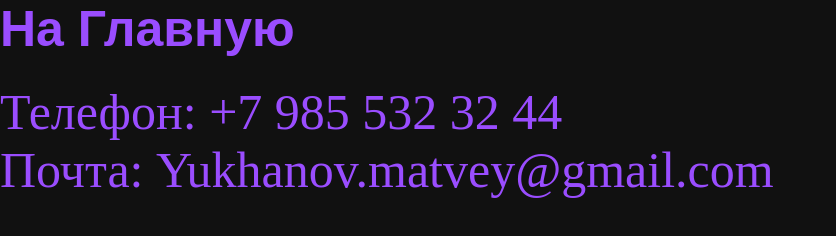
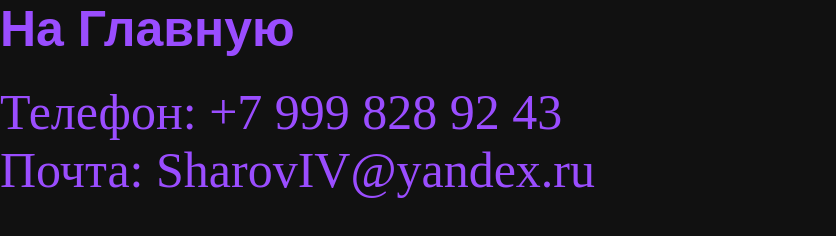
Before and after one commit to Starik1917/Exoplanets-2, a plain HTML site: page Contacts.html in a window 1280 px wide. Shown: the whole page, without its empty margins (0-836 px from the left). Drawn offline with Linux system fonts and the light colour scheme.

Commit message:
Update Contacts.html

```diff
--- a/Contacts.html
+++ b/Contacts.html
@@ -8,8 +8,8 @@
             <div class="Contacts">
             <ul>
                 <h1><li><a href="index.html"> На Главную</a></li></h1>
-                <p>Телефон: +7 985 532 32 44</p>
-                <p>Почта: Yukhanov.matvey@gmail.com </p>
+                <p>Телефон: +7 999 828 92 43</p>
+                <p>Почта: SharovIV@yandex.ru </p>
             </div>
             </list>
         </body>
```
